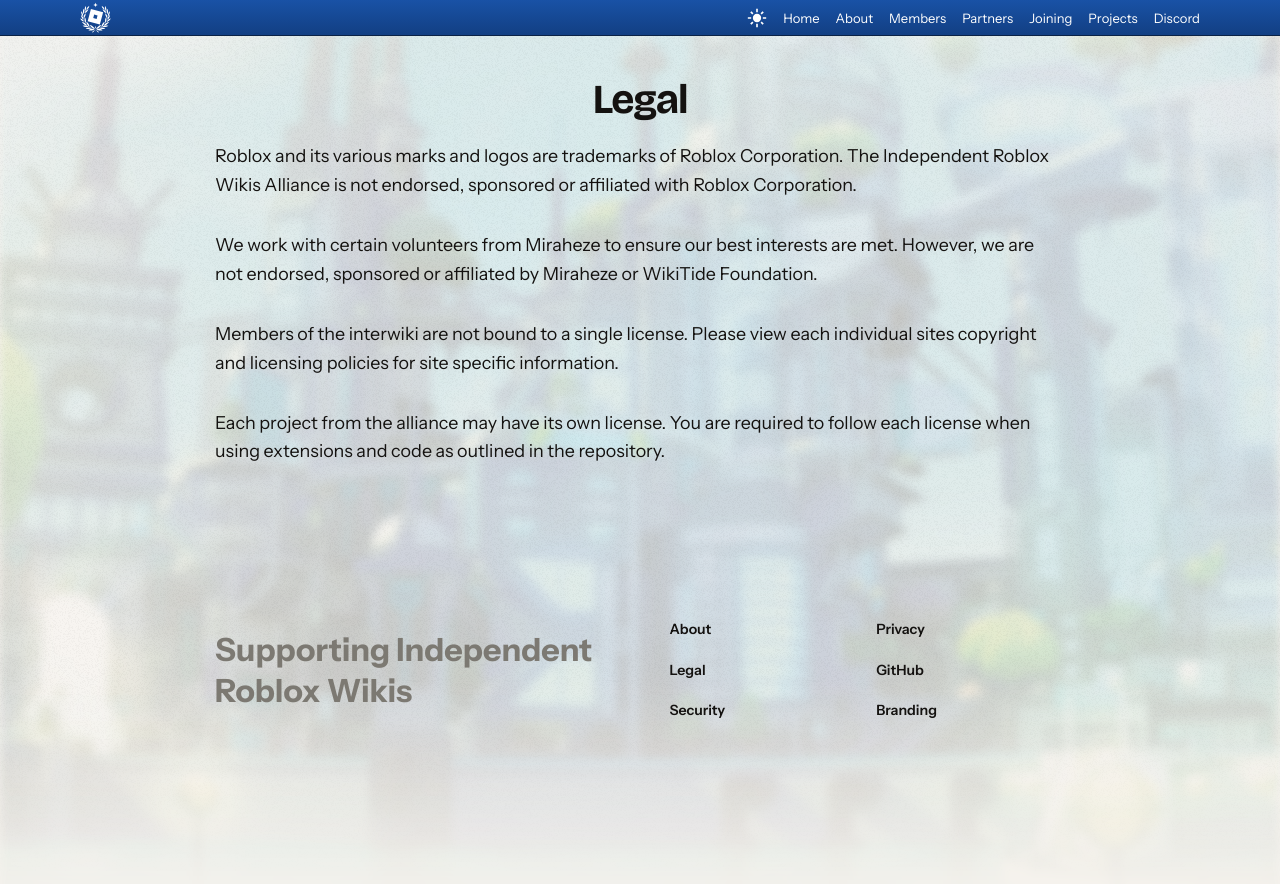
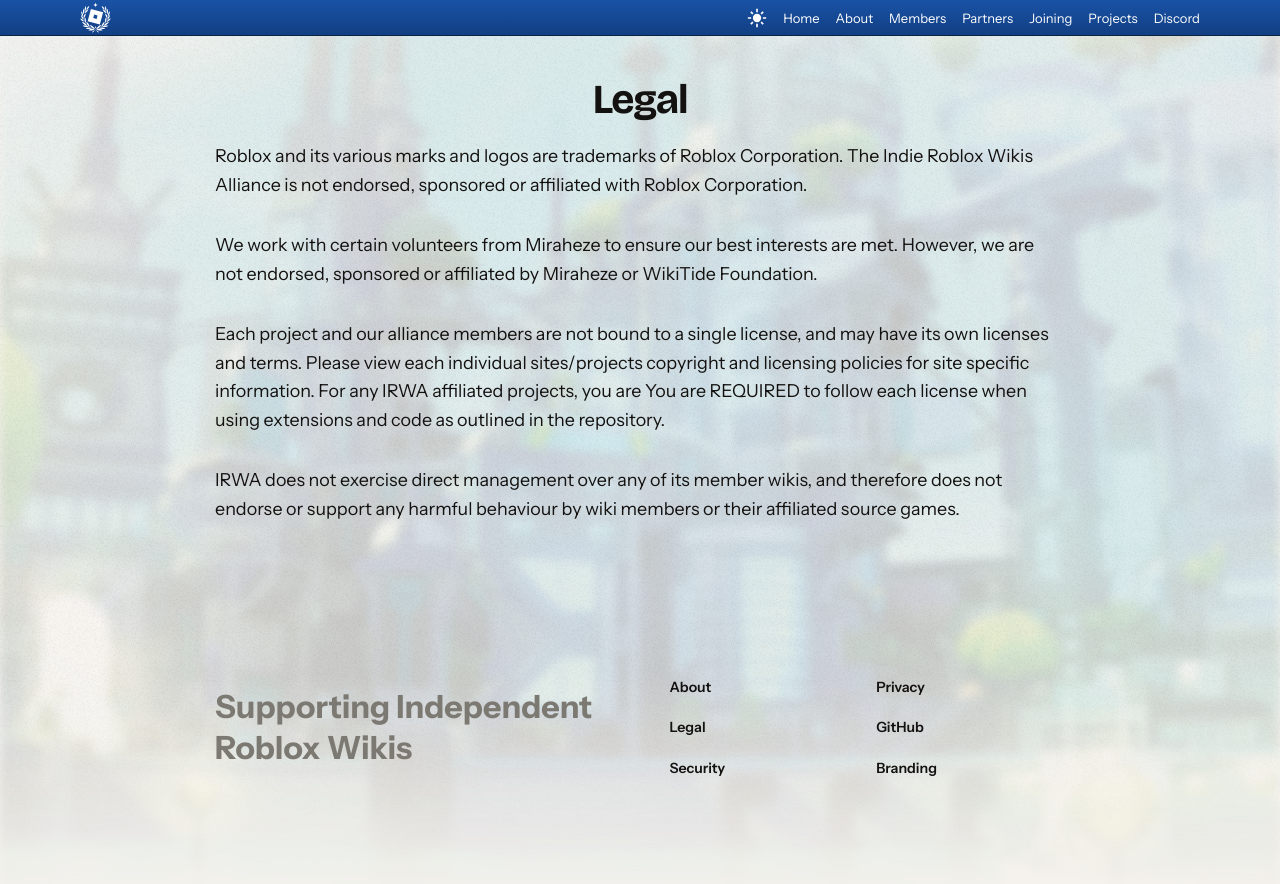
Before and after one commit to Roblox-Indie-Wikis/irwa-website, a Jekyll site: the page built from legal/index.html, in a window 1280 px wide. Shown: the top 884 px of the page. Built offline with Jekyll 4.4.1, drawn with Linux system fonts in a browser that asks for light colours; some web fonts are replaced.

Commit message:
Update /legal

```diff
--- a/legal/index.html
+++ b/legal/index.html
@@ -6,7 +6,7 @@
 ---
 
 <h1 class="align-center">Legal</h1>
-<p>Roblox and its various marks and logos are trademarks of Roblox Corporation. The Independent Roblox Wikis Alliance is not endorsed, sponsored or affiliated with Roblox Corporation. </p>
+<p>Roblox and its various marks and logos are trademarks of Roblox Corporation. The Indie Roblox Wikis Alliance is not endorsed, sponsored or affiliated with Roblox Corporation. </p>
 <p>We work with certain volunteers from Miraheze to ensure our best interests are met. However, we are not endorsed, sponsored or affiliated by Miraheze or WikiTide Foundation. </p>
-<p>Members of the interwiki are not bound to a single license. Please view each individual sites copyright and licensing policies for site specific information. </p>
-<p>Each project from the alliance may have its own license. You are required to follow each license when using extensions and code as outlined in the repository. </p>
+<p>Each project and our alliance members are not bound to a single license, and may have its own licenses and terms. Please view each individual sites/projects copyright and licensing policies for site specific information. For any IRWA affiliated projects, you are  You are REQUIRED to follow each license when using extensions and code as outlined in the repository. </p>
+<p>IRWA does not exercise direct management over any of its member wikis, and therefore does not endorse or support any harmful behaviour by wiki members or their affiliated source games.</p>
```
